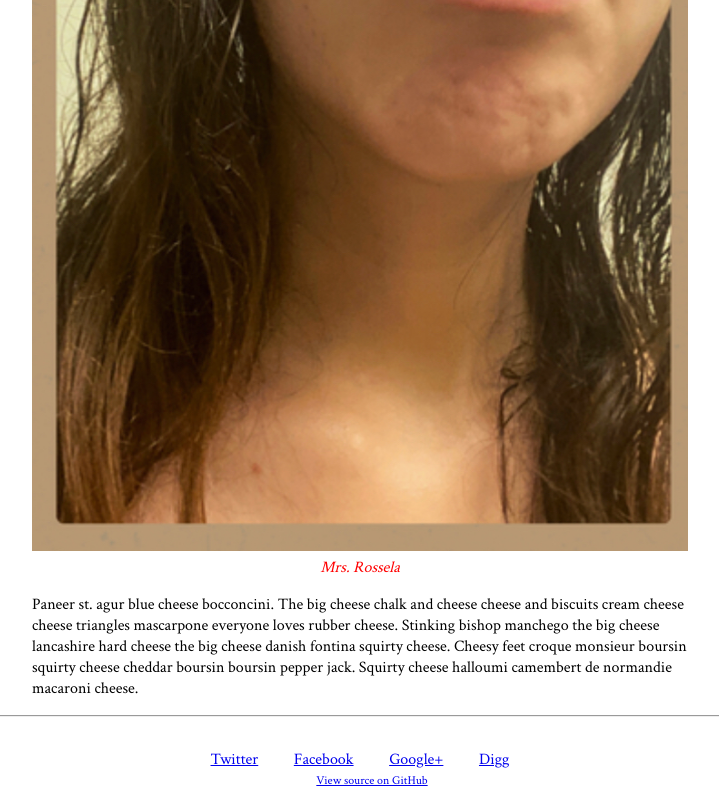
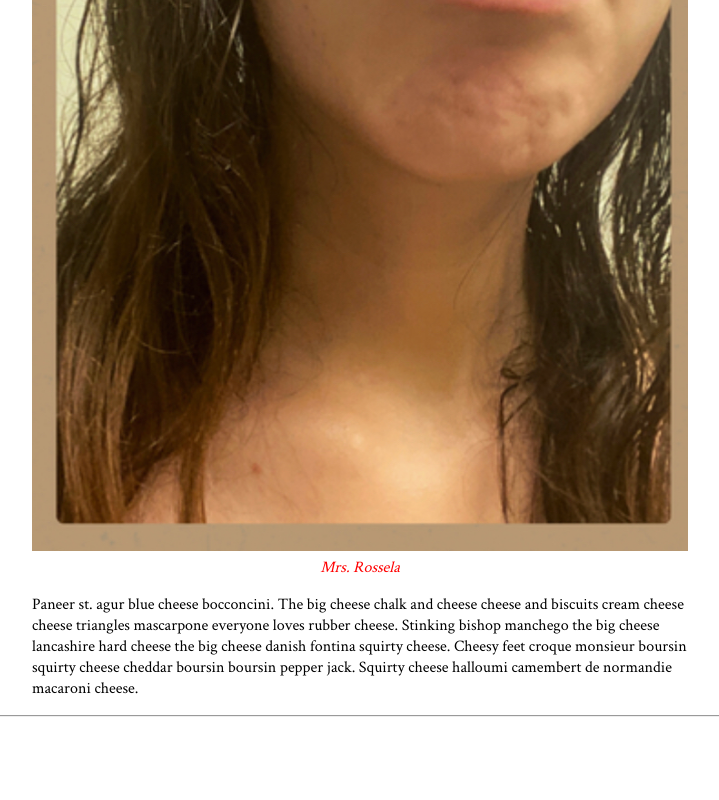
Before and after one commit to chloeposthumacoelho/chloversletters, a website: page index.html in a window 1280 px wide. Shown: the part 8471-9271 px from the top of the page, without its empty margins (280-999 px from the left). After the commit the page ends 9220 px from the top, so only its background shows below. Drawn offline with Linux system fonts and the light colour scheme; a web font is replaced by a local one.

Commit message:
Update index.html

```diff
--- a/index.html
+++ b/index.html
@@ -111,12 +111,7 @@
     <p>Paneer st. agur blue cheese bocconcini. The big cheese chalk and cheese cheese and biscuits cream cheese cheese triangles mascarpone everyone loves rubber cheese. Stinking bishop manchego the big cheese lancashire hard cheese the big cheese danish fontina squirty cheese. Cheesy feet croque monsieur boursin squirty cheese cheddar boursin boursin pepper jack. Squirty cheese halloumi camembert de normandie macaroni cheese.</p>
   <hr/>
   </article>
-  <div id="social">
-    <a href="https://twitter.com/home?status=https://github.com/udacity/responsive-images" class="zocial-twitter">Twitter</a>
-    <a href="https://www.facebook.com/sharer/sharer.php?u=https://github.com/udacity/responsive-images" class="zocial-facebook">Facebook</a>
-    <a href="https://plus.google.com/share?url=https://github.com/udacity/responsive-images" class="zocial-googleplus">Google+</a>
-    <a href="http://digg.com/submit?phase=2&url=https%3A%2F%2Fgithub.com%2Fudacity%2Fresponsive-images&title=Udacity%20nano%20course%3A%20Responsive%20Images&bodytext=Responsive%20images%20for%20your%20sites%20and%20web%20apps&topic=tech_news" class="zocial-digg">Digg</a>
-  <a href="//github.com/udacity/responsive-images/tree/master/project/start" title="View source for this page on GitHub" id="viewSource">View source on GitHub</a>
+
   </div>
 
 
```
